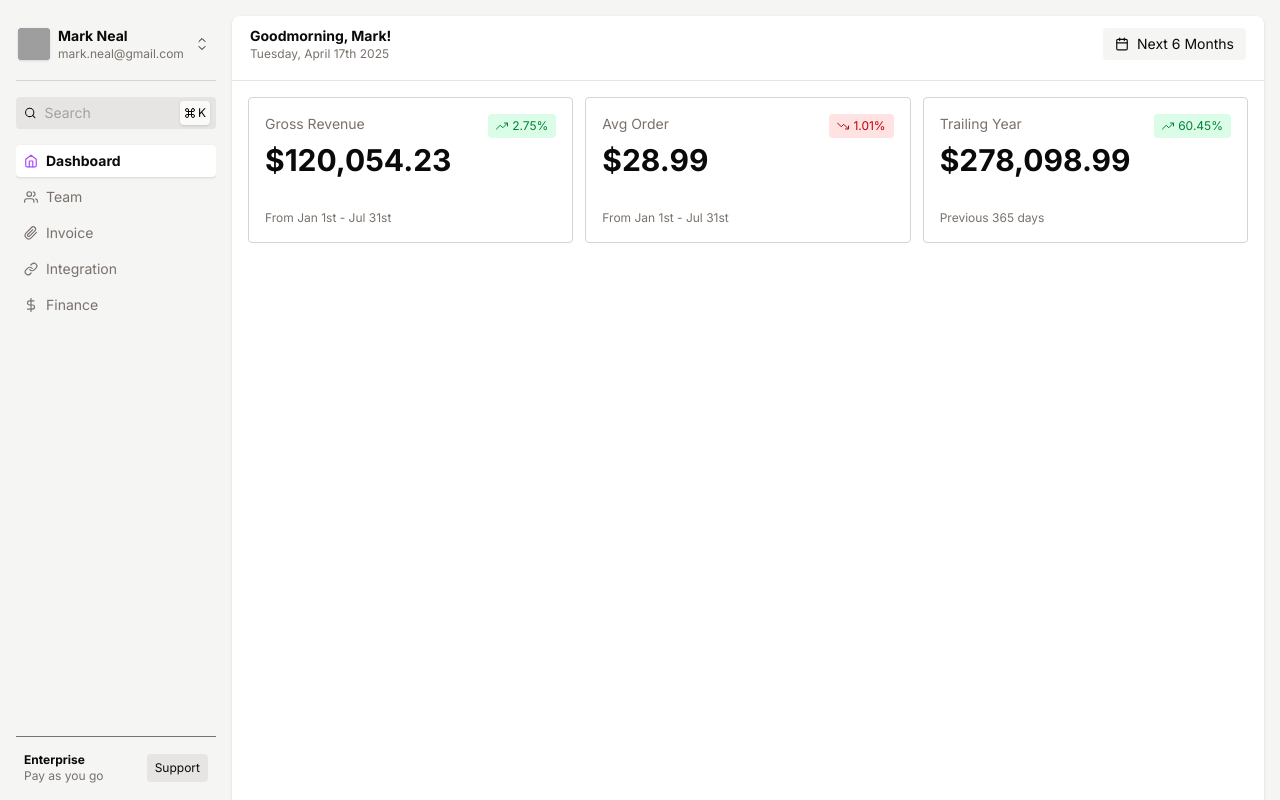
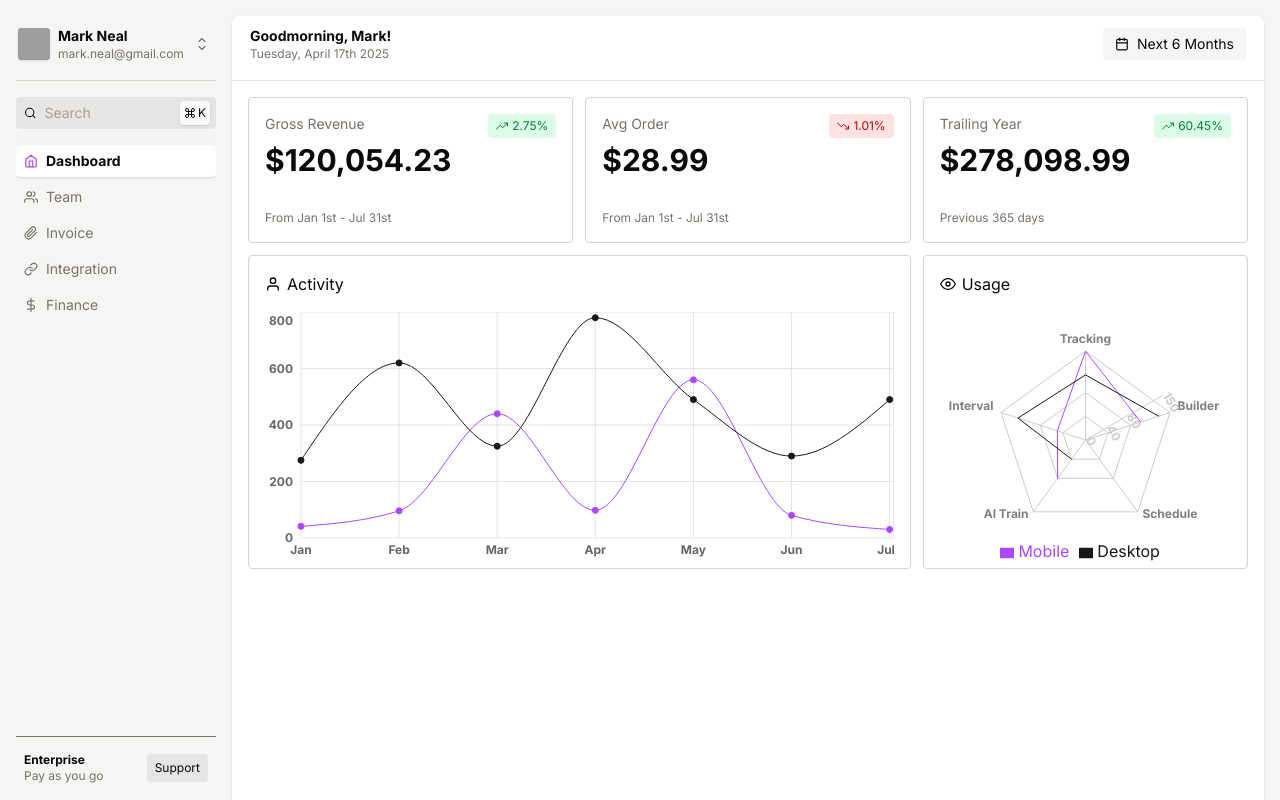
Before and after one commit to markjosephtx/dashboard-vite-react-tailwind, a React (Vite) app: page / in a window 1280 px wide. Shown: the top 800 px of the page. Built offline with nearby package versions, Linux system fonts and the light colour scheme; grey boxes are pictures that could not be loaded.

Commit message:
Added ActivityChart and UsageRadar to Grid component

```diff
--- a/package.json
+++ b/package.json
@@ -16,6 +16,7 @@
     "react-cmdk": "^1.3.9",
     "react-dom": "^18.3.1",
     "react-icons": "^5.5.0",
+    "recharts": "^2.15.3",
     "tailwindcss": "^4.1.4"
   },
   "devDependencies": {
--- /dev/null
+++ b/src/Components/Dashboard/ActivityGraph.jsx
@@ -0,0 +1,109 @@
+"use client"
+import React from 'react'
+import { FiUser } from 'react-icons/fi'
+import {
+    LineChart,
+    Line,
+    XAxis,
+    YAxis,
+    CartesianGrid,
+    Tooltip,
+    ResponsiveContainer,
+  } from 'recharts';
+
+  const data = [
+    {
+      name: 'Jan',
+      New: 275,
+      Returning: 41,
+    },
+    {
+      name: 'Feb',
+      New: 620,
+      Returning: 96,
+    },
+    {
+      name: 'Mar',
+      New: 325,
+      Returning: 440,
+    },
+    {
+      name: 'Apr',
+      New: 780,
+      Returning: 98,
+    },
+    {
+      name: 'May',
+      New: 490,
+      Returning: 560,
+    },
+    {
+      name: 'Jun',
+      New: 290,
+      Returning: 80,
+    },
+    {
+      name: 'Jul',
+      New: 490,
+      Returning: 30,
+    },
+  ];
+
+function ActivityGraph() {
+  return (
+    <div className='col-span-8 overflow-hidden rounded border border-stone-300'>
+        <div className='p-4'>
+            <h3 className='flex items-center gap-1.5 font-medium'>
+                <FiUser /> Activity
+            </h3>
+        </div>
+        <div className='h-64 px-4'>
+        <ResponsiveContainer width="100%" height="100%">
+            <LineChart
+                width={500}
+                height={400}
+                data={data}
+                margin={{
+                    top: 0,
+                    right: 0,
+                    left: -24,
+                    bottom: 0,
+                }}
+            >
+            <CartesianGrid stroke="#e4e4e7" />
+            <XAxis
+                dataKey="name"
+                axisLine={false}
+                tickLine={false}
+                className='text-xs font-bold'
+                padding={{ right: 4 }}
+                />
+            <YAxis
+                className='text-xs font-bold'
+                axisLine={false}
+                tickLine={false}
+            />
+            <Tooltip
+                wrapperClassName='text-sm rounded'
+                labelClassName='text-xs text-stone-500'/>
+            <Line
+                type="monotone"
+                dataKey="Returning"
+                stroke="#ad46ff"
+                fill="#ad46ff"
+                activeDot={{ r: 8 }}
+            />
+            <Line
+                type="monotone"
+                dataKey="New"
+                stroke="#18181b"
+                fill="#18181b"
+            />
+            </LineChart>
+        </ResponsiveContainer>
+        </div>
+    </div>
+  )
+}
+
+export default ActivityGraph
--- a/src/Components/Dashboard/Grid.jsx
+++ b/src/Components/Dashboard/Grid.jsx
@@ -1,10 +1,15 @@
 import React from 'react'
 import StatCards from './StatCards'
+import ActivityGraph from './ActivityGraph'
+import UsageRadar from './UsageRadar'
 
 function Grid() {
   return (
     <div className='px-4 grid gap-3 grid-cols-12'>
         <StatCards />
+        <ActivityGraph />
+        <UsageRadar />
+
     </div>
   )
 }
--- /dev/null
+++ b/src/Components/Dashboard/UsageRadar.jsx
@@ -0,0 +1,97 @@
+"use client"
+import React from 'react'
+import { FiEye } from 'react-icons/fi'
+import {
+    Radar,
+    RadarChart,
+    PolarGrid,
+    Legend,
+    PolarAngleAxis,
+    PolarRadiusAxis,
+    ResponsiveContainer,
+    Tooltip,
+} from 'recharts';
+const data = [
+    {
+      subject: 'Tracking',
+      mobile: 150,
+      desktop: 110,
+      max: 150,
+    },
+    {
+      subject: 'Builder',
+      mobile: 98,
+      desktop: 130,
+      max: 150,
+    },
+    {
+      subject: 'Schedule',
+      A: 86,
+      B: 110,
+      max: 150,
+    },
+    {
+      subject: 'AI Train',
+      mobile: 80,
+      desktop: 40,
+      max: 150,
+    },
+    {
+      subject: 'Interval',
+      mobile: 50,
+      desktop: 120,
+      max: 150,
+    },
+  ];
+
+function UsageRadar() {
+  return (
+    <div className='col-span-4 overflow-hidden rounded border border-stone-300'>
+            <div className='p-4'>
+                <h3 className='flex items-center gap-1.5 font-medium'>
+                    <FiEye /> Usage
+                </h3>
+            </div>
+            <div className='h-64 px-4'>
+            <ResponsiveContainer width="100%" height="100%">
+        <RadarChart cx="50%" cy="50%" outerRadius="80%" data={data}>
+          <PolarGrid />
+          <PolarAngleAxis
+            dataKey="subject"
+            className='text-xs font-bold'
+          />
+          <PolarRadiusAxis
+            angle={30}
+            domain={[0, 150]}
+            className='text-xs font-bold'
+        />
+          <Radar
+            name="Mobile"
+            dataKey="mobile"
+            stroke="#ad46ff"
+            fill="#ad46ff"
+            fillOpacity={0.6}
+        />
+          <Radar
+            name="Desktop"
+            dataKey="desktop"
+            stroke="#18181b"
+            fill="#18181b"
+            fillOpacity={0.6}
+        />
+        <Legend
+            wrapperClassName='text-xs text-stone-500'
+            labelClassName='text-xs text-stone-500'
+        />
+          <Tooltip
+            wrapperClassName='text-sm rounded'
+            labelClassName='text-xs text-stone-500'
+        />
+        </RadarChart>
+      </ResponsiveContainer>
+            </div>
+        </div>
+  )
+}
+
+export default UsageRadar
```
Also changed, not shown: 1 other file (tests, documents, lock files or other folders).
